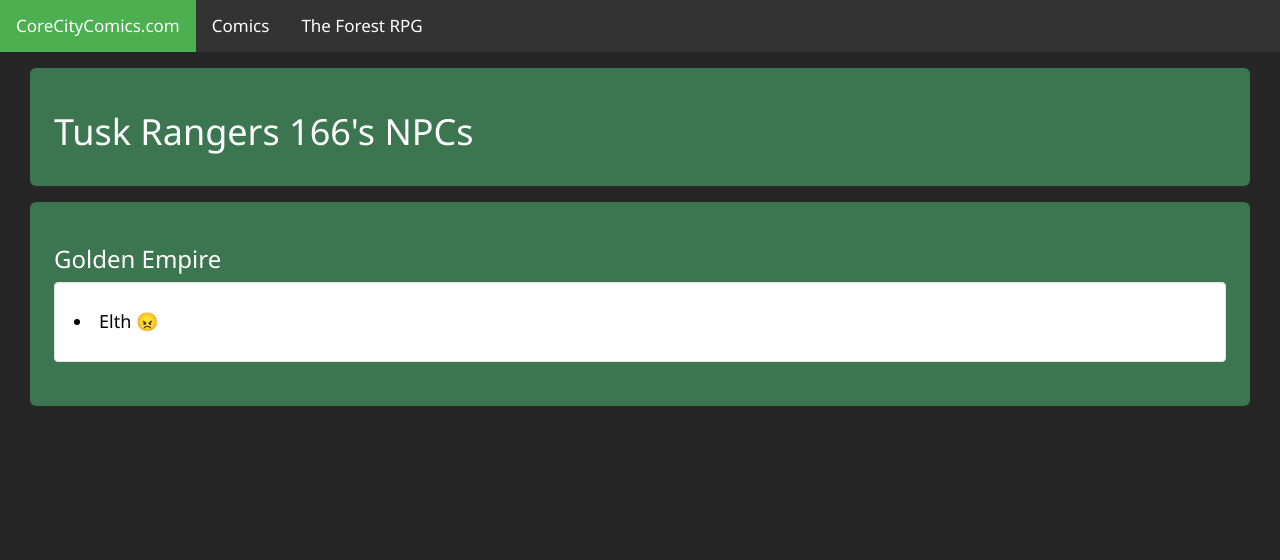
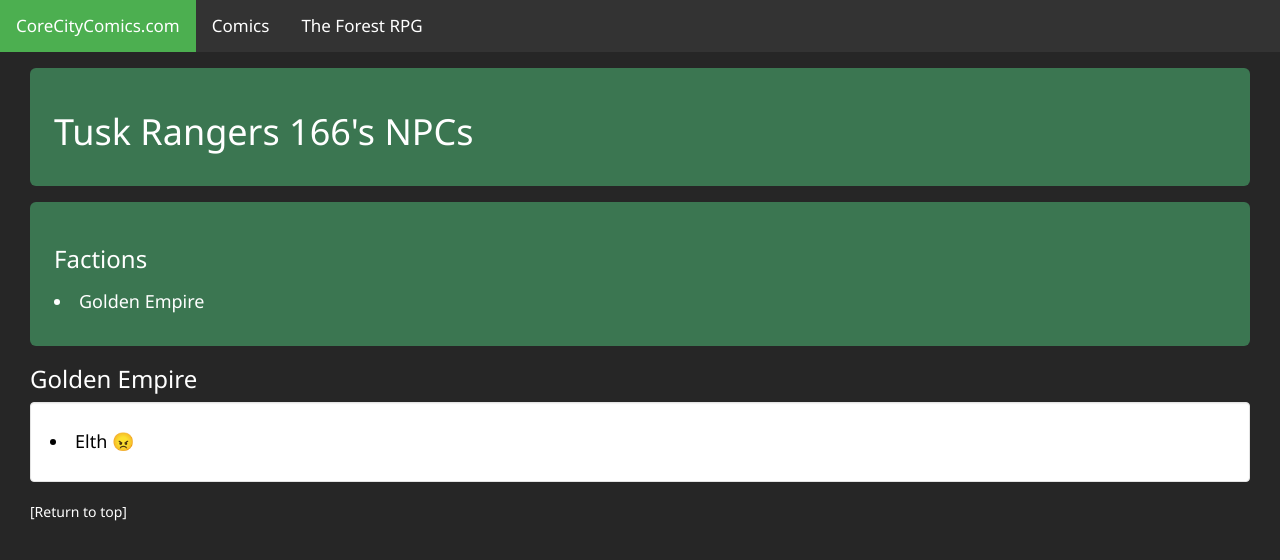
Before and after one commit to EndArixx/CoreSite, a Django app: page /rpg/group/3/npcs in a window 1280 px wide. Shown: the top 560 px of the page. Run offline with Django 3.2, Linux system fonts and the light colour scheme; data comes from the database, SQL or seed files in the repository; some libraries are stand-ins or nearby versions.

Commit message:
Update Core/stats/templates/stats/NPCList.html
Added a Faction list for faster NPC searching

```diff
--- a/Core/stats/templates/stats/NPCList.html
+++ b/Core/stats/templates/stats/NPCList.html
@@ -8,10 +8,19 @@
 		<div class="well-lg">
 		  <h1 class="active"><a href="{% url 'group' Group.GID %}">{{ Group.Name }}'s NPCs</a></h1>
 		</div>
-			{% if NPCList %}
-			<div class="well-lg">
+
+		{% if NPCList %}
+
+			<section id = 'contents'>
+			<div class = well-lg>
+			<h3>Factions<h3>
 			{% for Fac in NPCFaction %}
-				<h3>{{ Fac.Name }}</h3>
+				<h4><li><a href = "#{{ Fac.Name }}">{{ Fac.Name }}</a></h4></li>
+			{% endfor %}
+			</div>
+			</section>
+			{% for Fac in NPCFaction %}
+				<section id = '{{ Fac.Name }}<'><h3>{{ Fac.Name }}</h3>
 				<div class = 'well'>{% for NPC in NPCList %}{% if NPC.NID.FID == Fac %}
 					<h4><li><a href="{% url 'NPCpage' Group.GID NPC.NID.NID %}">{{ NPC.NID.Name }}</a>
 					{% if NPC.EmogiOverride is not nothing %} {{ NPC.EmogiOverride }}
@@ -21,9 +30,8 @@
 					{% elif NPC.Disposition > 5 %} 	&#x1F604
 					{% elif NPC.Disposition > 0 %} 	&#x1F642
 					{% endif %}</li></h4>{% endif %}{% endfor %}
-				</div>
+				</div><p><a href = "#contents">[Return to top]</a></p></section>
 			{% endfor %}
-			</div>
 			{% else %}
 				<p>No NPCs are available.</p>
 			{% endif %}
```
